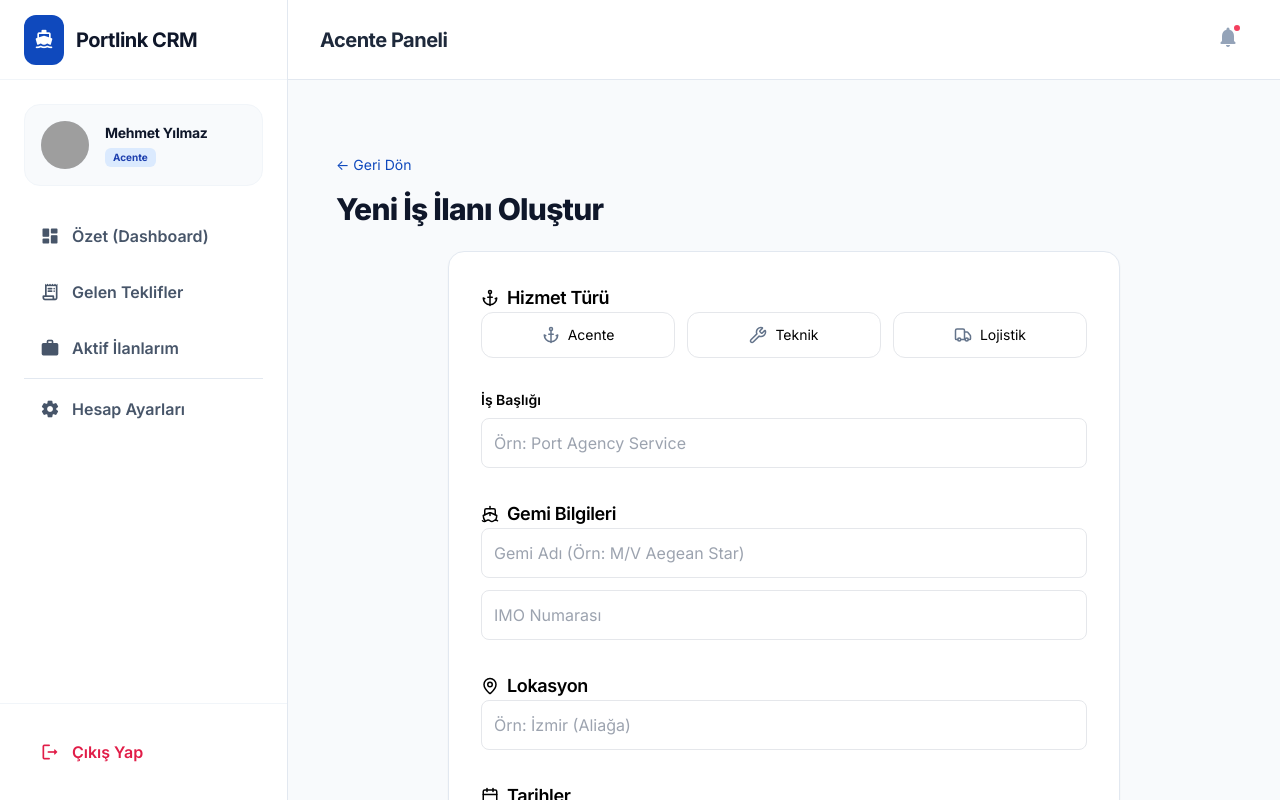
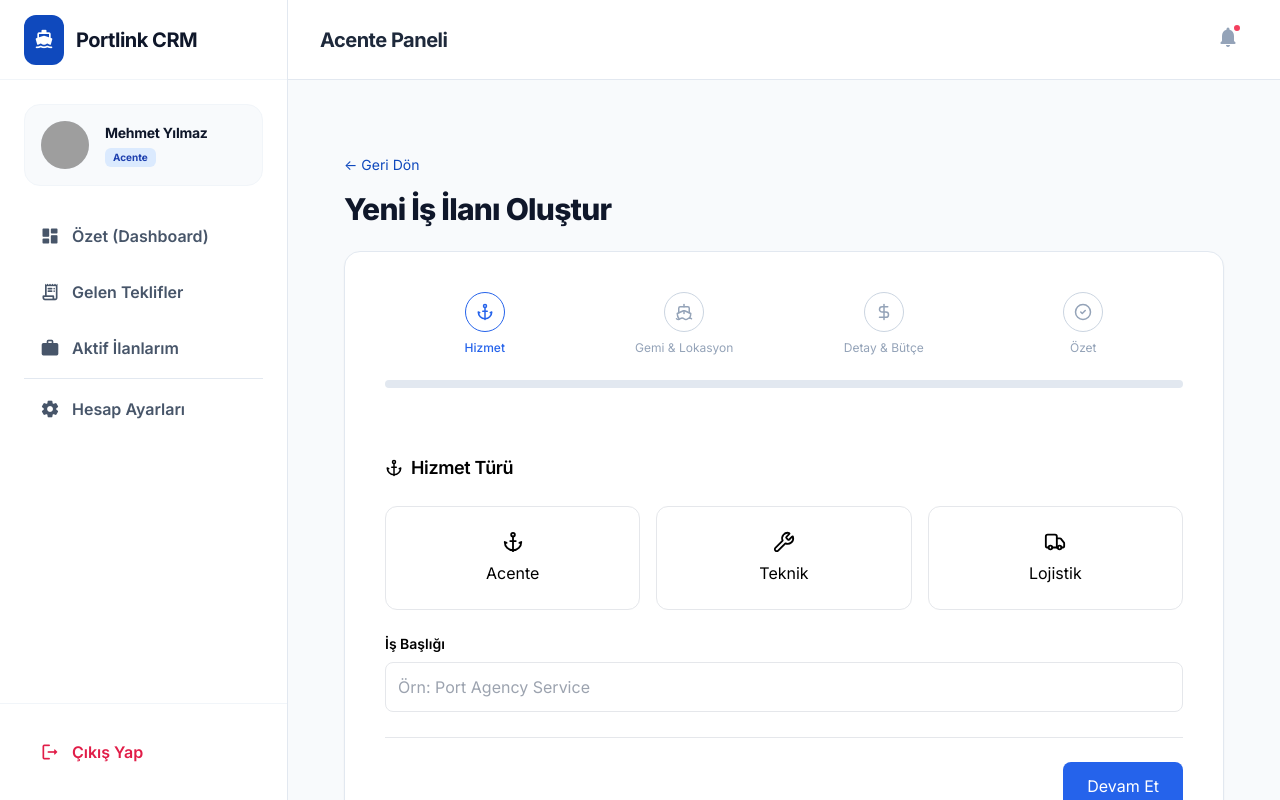
Before and after one commit to codyoltr/portlink, a React (Vite) app: page /create-job in a window 1280 px wide. Built offline with nearby package versions, Linux system fonts and the light colour scheme; grey boxes are pictures that could not be loaded.

Commit message:
improve job form stepper

```diff
--- a/src/components/JobForm.tsx
+++ b/src/components/JobForm.tsx
@@ -1,294 +1,429 @@
-import React, { useState } from "react";
-import { Anchor, Ship, MapPin, Calendar, DollarSign, Paperclip, Wrench, Truck, FileText } from "lucide-react";
+import React, { useMemo, useState } from "react";
+import {
+  Anchor,
+  Ship,
+  MapPin,
+  Calendar,
+  DollarSign,
+  Paperclip,
+  Wrench,
+  Truck,
+  FileText,
+  CheckCircle2
+} from "lucide-react";
+
+/* -----------------------------------------
+   Step Tanımı
+----------------------------------------- */
+
+const steps = [
+  { id: 1, title: "Hizmet", icon: Anchor },
+  { id: 2, title: "Gemi & Lokasyon", icon: Ship },
+  { id: 3, title: "Detay & Bütçe", icon: DollarSign },
+  { id: 4, title: "Özet", icon: CheckCircle2 }
+];
+
+/* -----------------------------------------
+   Component
+----------------------------------------- */
 
 const JobForm = () => {
+  const [step, setStep] = useState(1);
+  const [files, setFiles] = useState<File[]>([]);
 
   const [formData, setFormData] = useState({
+    serviceType: "",
     title: "",
-        serviceType: "",
     vessel: "",
     imo: "",
     location: "",
     startDate: "",
     deadline: "",
-        eta: "",
     budget: "",
     description: ""
   });
 
-    const handleChange = (e: any) => {
+  const progress = useMemo(
+    () => ((step - 1) / (steps.length - 1)) * 100,
+    [step]
+  );
+
+  const handleChange = (
+    e: React.ChangeEvent<HTMLInputElement | HTMLTextAreaElement>
+  ) => {
     setFormData({
       ...formData,
       [e.target.name]: e.target.value
     });
   };
 
+  const next = () => setStep((s) => Math.min(s + 1, steps.length));
+  const prev = () => setStep((s) => Math.max(s - 1, 1));
+
+  const handleFile = (e: React.ChangeEvent<HTMLInputElement>) => {
+    if (!e.target.files) return;
+    setFiles([...files, ...Array.from(e.target.files)]);
+  };
+
+  const removeFile = (index: number) => {
+    const arr = [...files];
+    arr.splice(index, 1);
+    setFiles(arr);
+  };
+
   const handleSubmit = (e: React.FormEvent) => {
     e.preventDefault();
-        console.log("Yeni ilan:", formData);
+    console.log("JOB DATA:", formData);
+    console.log("FILES:", files);
   };
 
+  /* -----------------------------------------
+     Stepper
+  ----------------------------------------- */
+
+  const Stepper = () => (
+    <div className="mb-10">
+      <div className="flex justify-between items-center">
+        {steps.map((s) => {
+          const Icon = s.icon;
+
+          const active = step === s.id;
+          const completed = step > s.id;
+
           return (
+            <div key={s.id} className="flex flex-col items-center flex-1">
+              <div
+                className={`
+                w-10 h-10 flex items-center justify-center rounded-full border
+                ${
+                  completed
+                    ? "bg-blue-600 border-blue-600 text-white"
+                    : active
+                    ? "border-blue-600 text-blue-600"
+                    : "border-slate-300 text-slate-400"
+                }
+              `}
+              >
+                <Icon size={18} />
+              </div>
 
-        <div className="max-w-2xl mx-auto bg-white dark:bg-slate-800 border border-slate-200  dark:border-slate-700 rounded-2xl p-8 shadow-sm">
+              <span
+                className={`text-xs mt-2 ${
+                  active ? "text-blue-600 font-medium" : "text-slate-400"
+                }`}
+              >
+                {s.title}
+              </span>
+            </div>
+          );
+        })}
+      </div>
 
-            <form onSubmit={handleSubmit} className="space-y-8">
+      <div className="w-full h-2 bg-slate-200 rounded-full mt-6 overflow-hidden">
+        <div
+          className="h-full bg-blue-600 transition-all duration-300"
+          style={{ width: `${progress}%` }}
+        />
+      </div>
+    </div>
+  );
 
-                {/* SERVICE TYPE */}
+  /* -----------------------------------------
+     Layout
+  ----------------------------------------- */
 
-                <div>
+  return (
+    <div className="bg-white border border-slate-200 rounded-2xl shadow-sm p-10 min-h-[600px] flex flex-col">
+      <Stepper />
 
-                    <h3 className="flex items-center gap-2 font-semibold text-lg">
+      <form
+        onSubmit={handleSubmit}
+        className="flex flex-col flex-1 justify-between"
+      >
+        <div className="flex-1 space-y-8 flex flex-col justify-center">
+
+          {/* STEP 1 */}
+
+          {step === 1 && (
+            <div className="space-y-6">
+              <h3 className="text-lg font-semibold flex items-center gap-2">
                 <Anchor size={18} />
                 Hizmet Türü
               </h3>
 
-                    <div className="grid grid-cols-3 gap-3">
+              <div className="grid grid-cols-3 gap-4">
+                {[
+                  { label: "Acente", icon: Anchor },
+                  { label: "Teknik", icon: Wrench },
+                  { label: "Lojistik", icon: Truck }
+                ].map((item) => {
+                  const Icon = item.icon;
+                  const active = formData.serviceType === item.label;
 
+                  return (
                     <button
+                      key={item.label}
                       type="button"
                       onClick={() =>
-                                setFormData({ ...formData, serviceType: "Acente" })
+                        setFormData({ ...formData, serviceType: item.label })
                       }
-                            className={`flex items-center justify-center gap-2 border rounded-xl p-3 text-sm ${formData.serviceType === "Acente"
-                                ? "border-blue-500 bg-blue-50"
+                      className={`border rounded-xl p-6 flex flex-col items-center gap-2 transition
+                        ${
+                          active
+                            ? "border-blue-600 bg-blue-50"
                             : "hover:border-slate-400 hover:bg-slate-50"
                         }`}
                     >
-                            <Anchor size={18} className="text-slate-500" />
-                            Acente
+                      <Icon size={22} />
+                      {item.label}
                     </button>
-
-
-                        <button
-                            type="button"
-                            onClick={() =>
-                                setFormData({ ...formData, serviceType: "Teknik" })
-                            }
-                            className={`flex items-center justify-center gap-2 border rounded-xl p-3 text-sm ${formData.serviceType === "Teknik"
-                                ? "border-blue-500 bg-blue-50"
-                                : "hover:border-slate-400 hover:bg-slate-50"
-                                }`}
-                        >
-                            <Wrench size={18} className="text-slate-500" />
-                            Teknik
-                        </button>
-
-
-                        <button
-                            type="button"
-                            onClick={() =>
-                                setFormData({ ...formData, serviceType: "Lojistik" })
-                            }
-                            className={`flex items-center justify-center gap-2 border rounded-xl p-3 text-sm ${formData.serviceType === "Lojistik"
-                                ? "border-blue-500 bg-blue-50"
-                                : "hover:border-slate-400 hover:bg-slate-50"
-                                }`}
-                        >
-                            <Truck size={18} className="text-slate-500" />
-                            Lojistik
-                        </button>
-
+                  );
+                })}
               </div>
 
-                </div>
-
-                {/* JOB TITLE */}
-
               <div>
-
                 <label className="block text-sm font-semibold mb-2">
                   İş Başlığı
                 </label>
 
                 <input
-                        type="text"
                   name="title"
                   value={formData.title}
                   onChange={handleChange}
                   placeholder="Örn: Port Agency Service"
                   className="w-full border rounded-lg p-3"
                 />
+              </div>
+            </div>
+          )}
 
-                </div>
+          {/* STEP 2 */}
 
-                {/* VESSEL */}
-
-                <div>
-
-                    <h3 className="flex items-center gap-2 font-semibold text-lg">
+          {step === 2 && (
+            <div className="space-y-6">
+              <h3 className="text-lg font-semibold flex items-center gap-2">
                 <Ship size={18} />
                 Gemi Bilgileri
               </h3>
 
-                    <div className="space-y-3">
-
+              <div className="grid grid-cols-2 gap-4">
                 <input
-                            type="text"
                   name="vessel"
                   value={formData.vessel}
                   onChange={handleChange}
-                            placeholder="Gemi Adı (Örn: M/V Aegean Star)"
-                            className="w-full border rounded-lg p-3"
+                  placeholder="Gemi Adı"
+                  className="border rounded-lg p-3"
                 />
 
                 <input
-                            type="text"
                   name="imo"
                   value={formData.imo}
                   onChange={handleChange}
                   placeholder="IMO Numarası"
-                            className="w-full border rounded-lg p-3"
+                  className="border rounded-lg p-3"
                 />
-
               </div>
 
-                </div>
-
-                {/* LOCATION */}
-
               <div>
-
-                    <h3 className="flex items-center gap-2 font-semibold text-lg">
-                        <MapPin size={18} />
+                <label className="flex items-center gap-2 text-sm font-semibold mb-2">
+                  <MapPin size={16} />
                   Lokasyon
-                    </h3>
+                </label>
 
                 <input
-                        type="text"
                   name="location"
                   value={formData.location}
                   onChange={handleChange}
                   placeholder="Örn: İzmir (Aliağa)"
                   className="w-full border rounded-lg p-3"
                 />
-
               </div>
 
-                {/* DATES */}
-
+              <div className="grid grid-cols-2 gap-4">
                 <div>
-
-                    <h3 className="flex items-center gap-2 font-semibold text-lg">
-                        <Calendar size={18} />
-                        Tarihler
-                    </h3>
-
-                    <div className="grid grid-cols-2 gap-4">
+                  <label className="flex items-center gap-2 text-sm font-medium mb-1">
+                    <Calendar size={16} className="text-slate-500" />
+                    Başlangıç Tarihi
+                  </label>
 
                   <input
                     type="date"
                     name="startDate"
                     value={formData.startDate}
                     onChange={handleChange}
-                            className="border rounded-lg p-3"
+                    className="w-full border rounded-lg p-3"
                   />
+                </div>
+
+                <div>
+                  <label className="flex items-center gap-2 text-sm font-medium mb-1">
+                    <Calendar size={16} className="text-slate-500" />
+                    Son Teklif Tarihi
+                  </label>
 
                   <input
                     type="date"
                     name="deadline"
                     value={formData.deadline}
                     onChange={handleChange}
-                            className="border rounded-lg p-3"
+                    className="w-full border rounded-lg p-3"
                   />
+                </div>
+              </div>
+            </div>
+          )}
 
-                    </div>
+          {/* STEP 3 */}
 
-                </div>
-
-                {/* BUDGET */}
-
+          {step === 3 && (
+            <div className="space-y-6">
               <div>
-
-                    <h3 className="flex items-center gap-2 font-semibold text-lg">
-                        <DollarSign size={18} />
-                        Budget
-                    </h3>
+                <label className="flex items-center gap-2 text-sm font-semibold mb-2">
+                  <DollarSign size={16} />
+                  Bütçe
+                </label>
 
                 <input
-                        type="text"
                   name="budget"
                   value={formData.budget}
                   onChange={handleChange}
                   placeholder="Örn: 1500 USD"
                   className="w-full border rounded-lg p-3"
                 />
-
               </div>
 
-                {/* DESCRIPTION */}
-
               <div>
-
-                    <h3 className="flex items-center gap-2 font-semibold">
-                        <FileText size={18} />
+                <label className="flex items-center gap-2 text-sm font-semibold mb-2">
+                  <FileText size={16} />
                   İş Açıklaması
-                    </h3>
+                </label>
 
                 <textarea
                   name="description"
                   value={formData.description}
                   onChange={handleChange}
                   rows={5}
-                        placeholder="İş ile ilgili detayları yazın..."
+                  placeholder="İş detaylarını yazın..."
                   className="w-full border rounded-lg p-3"
                 />
-
               </div>
 
-                {/* FILE UPLOAD */}
+              <div>
+                <label className="flex items-center gap-2 text-sm font-semibold mb-2">
+                  <Paperclip size={16} />
+                  Dosya
+                </label>
 
-                <div>
+                <label className="flex flex-col items-center justify-center w-full border-2 border-dashed border-slate-300 rounded-lg p-10 cursor-pointer hover:border-blue-500 hover:bg-slate-50 transition">
+                  <Paperclip size={22} />
 
-                    <h3 className="flex items-center gap-2 text-sm font-semibold text-slate-700">
-                        <Paperclip size={18} className="text-slate-500" />
-                        Dosya Yükleme
-                    </h3>
-
-                    <label className="mt-3 flex flex-col items-center justify-center w-full border-2 border-dashed border-slate-300 rounded-lg p-6 cursor-pointer hover:border-blue-500 hover:bg-slate-50 transition">
-
-                        <Paperclip size={22} className="text-slate-400 mb-2" />
-
-                        <span className="text-sm text-slate-600">
-                            Dosya sürükleyin veya yüklemek için tıklayın
-                        </span>
-
-                        <span className="text-xs text-slate-400 mt-1">
-                            PNG, JPG, PDF (max 10MB)
+                  <span className="text-sm mt-2">
+                    Dosya yüklemek için tıklayın
                   </span>
 
                   <input
                     type="file"
+                    multiple
+                    onChange={handleFile}
                     className="hidden"
                   />
-
                 </label>
 
-                </div>
-                {/* BUTTONS */}
-
-                <div className="flex justify-end gap-3 pt-6 border-t">
+                {files.length > 0 && (
+                  <div className="mt-4 space-y-2">
+                    {files.map((file, i) => (
+                      <div
+                        key={i}
+                        className="flex justify-between text-sm bg-slate-50 p-2 rounded"
+                      >
+                        {file.name}
 
                         <button
                           type="button"
-                        className="px-5 py-2 border rounded-lg"
+                          onClick={() => removeFile(i)}
+                          className="text-red-500"
                         >
-                        Vazgeç
+                          kaldır
                         </button>
+                      </div>
+                    ))}
+                  </div>
+                )}
+              </div>
+            </div>
+          )}
 
+          {/* STEP 4 */}
+
+          {step === 4 && (
+            <div className="grid grid-cols-2 gap-6">
+              <div className="bg-slate-50 p-4 rounded-lg">
+                <p className="text-xs text-slate-500">Hizmet Türü</p>
+                <p className="font-semibold">{formData.serviceType}</p>
+              </div>
+
+              <div className="bg-slate-50 p-4 rounded-lg">
+                <p className="text-xs text-slate-500">İş Başlığı</p>
+                <p className="font-semibold">{formData.title}</p>
+              </div>
+
+              <div className="bg-slate-50 p-4 rounded-lg">
+                <p className="text-xs text-slate-500">Gemi</p>
+                <p className="font-semibold">{formData.vessel}</p>
+              </div>
+
+              <div className="bg-slate-50 p-4 rounded-lg">
+                <p className="text-xs text-slate-500">IMO</p>
+                <p className="font-semibold">{formData.imo}</p>
+              </div>
+
+              <div className="bg-slate-50 p-4 rounded-lg">
+                <p className="text-xs text-slate-500">Lokasyon</p>
+                <p className="font-semibold">{formData.location}</p>
+              </div>
+
+              <div className="bg-slate-50 p-4 rounded-lg">
+                <p className="text-xs text-slate-500">Bütçe</p>
+                <p className="font-semibold">{formData.budget}</p>
+              </div>
+            </div>
+          )}
+        </div>
+
+        {/* NAVIGATION */}
+
+        <div className="flex justify-between pt-6 border-t">
+          {step > 1 && (
+            <button
+              type="button"
+              onClick={prev}
+              className="border px-6 py-3 rounded-lg hover:bg-slate-50"
+            >
+              Geri
+            </button>
+          )}
+
+          {step < steps.length && (
+            <button
+              type="button"
+              onClick={next}
+              className="ml-auto bg-blue-600 text-white px-6 py-3 rounded-lg hover:bg-blue-700"
+            >
+              Devam Et
+            </button>
+          )}
+
+          {step === steps.length && (
             <button
               type="submit"
-                        className="bg-blue-600 text-white px-6 py-3 rounded-lg font-semibold"
+              className="ml-auto bg-blue-600 text-white px-6 py-3 rounded-lg hover:bg-blue-700"
             >
               İlanı Yayınla
             </button>
-
+          )}
         </div>
-
       </form>
-
     </div>
-
   );
 };
 
--- a/src/pages/CreateJob.tsx
+++ b/src/pages/CreateJob.tsx
@@ -10,10 +10,11 @@ const CreateJob: React.FC = () => {
   return (
     <DashboardLayout role="agent">
 
-      <div className="max-w-4xl mx-auto mt-10">
+      <div className="max-w-5xl mx-auto mt-10 px-6">
 
         <button
-          onClick={() => navigate(-1)}
+          onClick={() => navigate("/dashboard/agent")
+}
           className="text-sm text-primary mb-4"
         >
           ← Geri Dön
```
Lines whose indentation alone changed are shown as unchanged.
